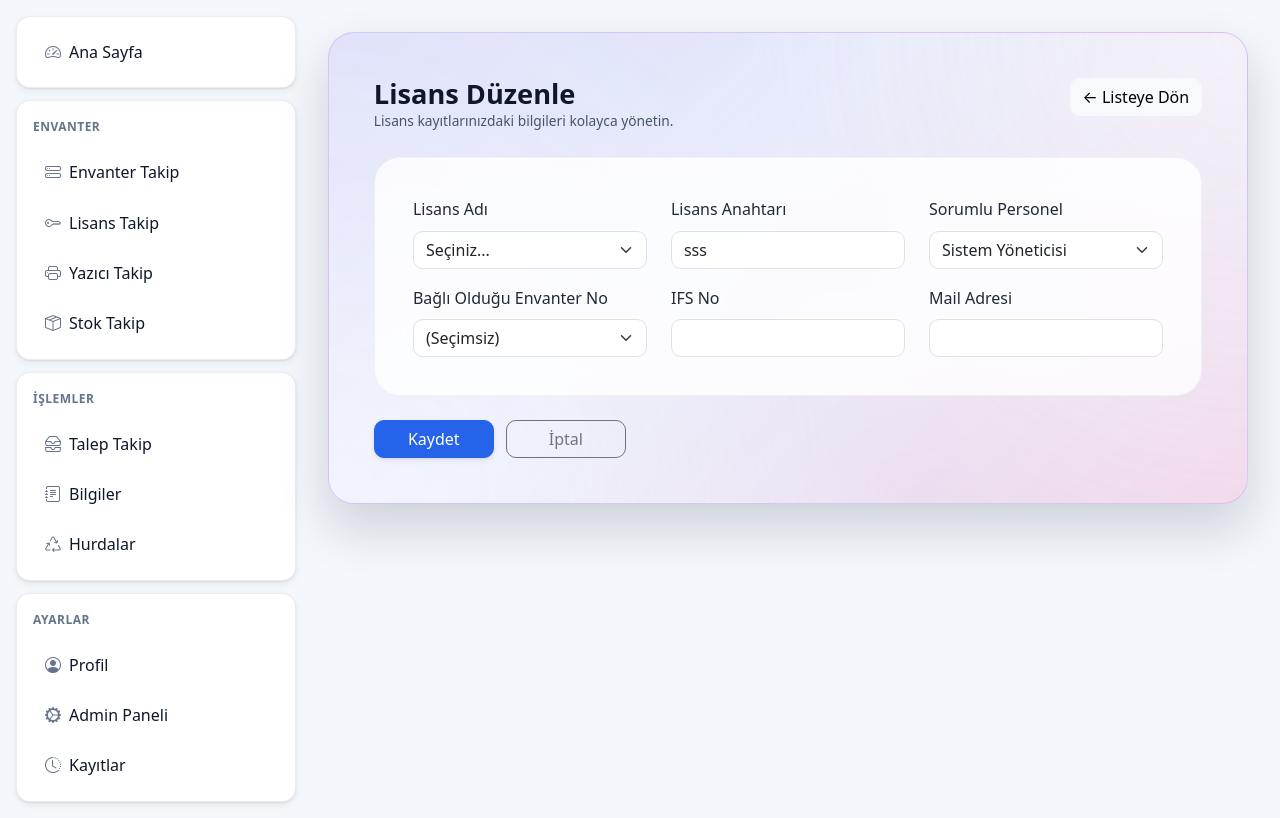
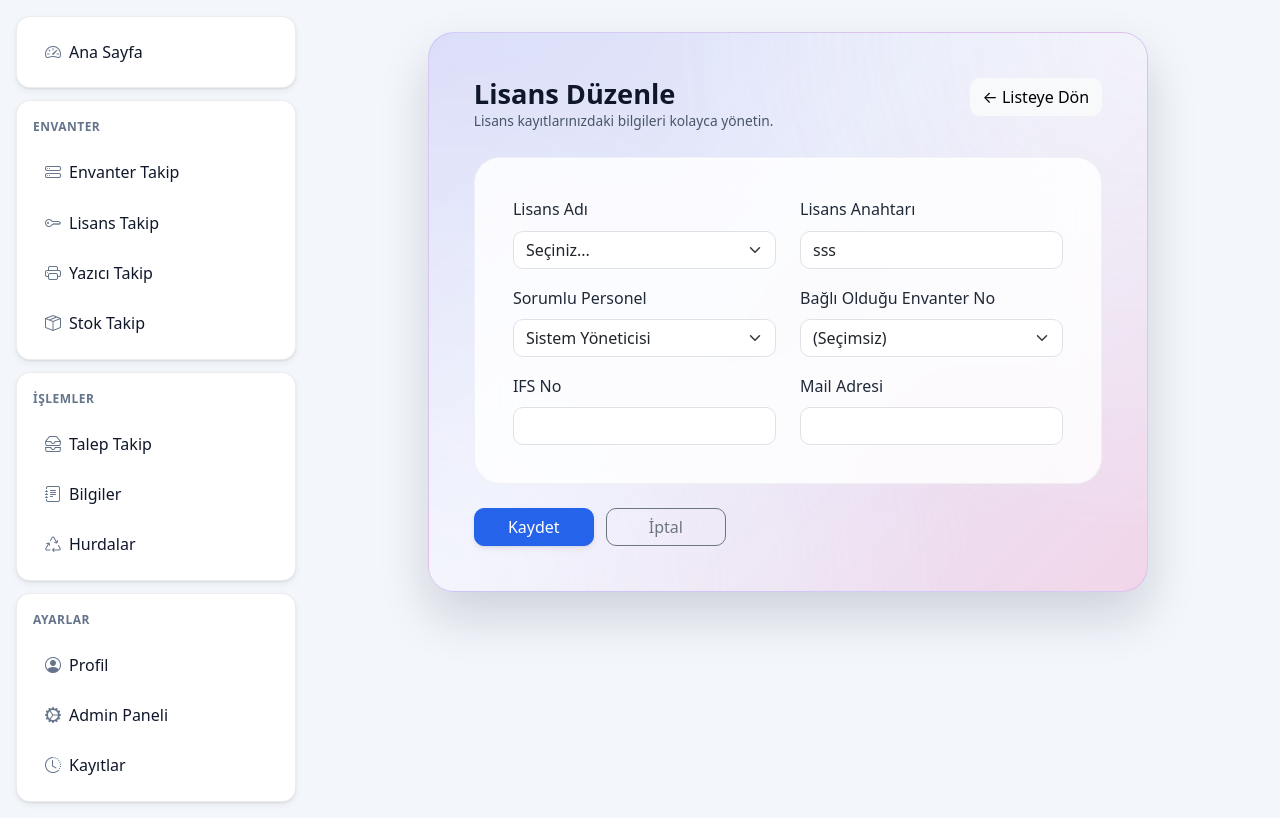
Before and after one commit to fixadd/envanter, a FastAPI app: page /lisans/1/edit in a window 1280 px wide. Shown: the part 47-865 px from the top of the page. Run offline with FastAPI, Linux system fonts and the light colour scheme; the visitor is signed in with stand-in values (Sample User, id 1); some libraries are stand-ins or nearby versions.

Commit message:
Refine assignment modals and compact edit layout

```diff
--- a/static/css/custom.css
+++ b/static/css/custom.css
@@ -843,6 +843,17 @@ tr[data-href] > td:first-child {
   min-width: 120px;
 }
 
+.form-shell--compact {
+  max-width: 720px;
+  margin: 0 auto;
+}
+
+@media (max-width: 768px) {
+  .form-shell--compact {
+    max-width: 100%;
+  }
+}
+
 .form-grid {
   display: grid;
   grid-template-columns: repeat(auto-fit, minmax(220px, 1fr));
--- a/templates/base.html
+++ b/templates/base.html
@@ -119,14 +119,14 @@
 
     <!-- iframe modal -->
     <div class="modal fade" id="iframeModal" tabindex="-1" aria-hidden="true">
-      <div class="modal-dialog modal-dialog-centered modal-lg">
+      <div class="modal-dialog modal-dialog-centered" id="iframeModalDialog">
         <div class="modal-content">
           <div class="modal-header">
             <h5 class="modal-title" id="iframeModalTitle"></h5>
             <button type="button" class="btn-close" data-bs-dismiss="modal"></button>
           </div>
           <div class="modal-body p-0">
-            <iframe id="iframeModalFrame" style="width:100%;height:70vh;border:0;"></iframe>
+            <iframe id="iframeModalFrame" style="width:100%;border:0;"></iframe>
           </div>
         </div>
       </div>
@@ -192,11 +192,36 @@ document.addEventListener("DOMContentLoaded", () => {
 // Use this for interactive elements inside rows
 function stopRowClick(e) { e.stopPropagation(); }
 
-function openModal(url, title="") {
+function openModal(url, title = "", size = "lg", height = "70vh") {
   const frame = document.getElementById("iframeModalFrame");
+  if (!frame) return;
+  frame.style.height = height || "70vh";
   frame.src = url;
-  document.getElementById("iframeModalTitle").textContent = title;
-  const modal = new bootstrap.Modal(document.getElementById("iframeModal"));
+
+  const titleEl = document.getElementById("iframeModalTitle");
+  if (titleEl) titleEl.textContent = title;
+
+  const dialog = document.getElementById("iframeModalDialog");
+  if (dialog) {
+    dialog.classList.remove(
+      "modal-sm",
+      "modal-md",
+      "modal-lg",
+      "modal-xl",
+      "modal-fullscreen"
+    );
+    if (size === "fullscreen") {
+      dialog.classList.add("modal-fullscreen");
+    } else if (size) {
+      dialog.classList.add(`modal-${size}`);
+    } else {
+      dialog.classList.add("modal-lg");
+    }
+  }
+
+  const modalEl = document.getElementById("iframeModal");
+  if (!modalEl) return;
+  const modal = new bootstrap.Modal(modalEl);
   modal.show();
 }
 window.openModal = openModal;
@@ -205,7 +230,17 @@ document.addEventListener("click", (e) => {
   const link = e.target.closest("[data-modal-url]");
   if (!link) return;
   e.preventDefault();
-  openModal(link.dataset.modalUrl, link.dataset.modalTitle || "");
+  const size = link.dataset.modalSize || "lg";
+  const height = link.dataset.modalHeight || "70vh";
+  const title = link.dataset.modalTitle || "";
+  openModal(link.dataset.modalUrl, title, size, height);
+});
+
+document.getElementById("iframeModal")?.addEventListener("hidden.bs.modal", () => {
+  const frame = document.getElementById("iframeModalFrame");
+  if (frame) {
+    frame.src = "about:blank";
+  }
 });
 
 window.addEventListener("message", (e) => {
--- a/templates/inventory/detail.html
+++ b/templates/inventory/detail.html
@@ -6,6 +6,9 @@ block content %}
   <a
     href="#"
     data-modal-url="/inventory/{{ item_id }}/edit?modal=1"
+    data-modal-title="Envanter Düzenle"
+    data-modal-size="md"
+    data-modal-height="560px"
     class="btn btn-primary btn-sm"
     >Düzenle</a
   >
--- a/templates/inventory/edit.html
+++ b/templates/inventory/edit.html
@@ -1,7 +1,7 @@
 {% extends "base.html" %}{% block title %}Envanter Düzenle{% endblock %} {%
 block content %}
 <div class="container-fluid p-3">
-  <div class="form-shell">
+  <div class="form-shell form-shell--compact">
     <div class="form-shell__header">
       <div>
         <h2 class="form-shell__title">Envanter Düzenle</h2>
--- a/templates/license_assign.html
+++ b/templates/license_assign.html
@@ -1,7 +1,7 @@
 {% extends "base.html" %} {% block title %}Lisans Atama{% endblock %} {% block
 content %}
 <div class="container-fluid p-3">
-  <div class="form-shell">
+  <div class="form-shell form-shell--compact">
     <div class="form-shell__header">
       <div>
         <h2 class="form-shell__title">Lisans Atama</h2>
--- a/templates/license_detail.html
+++ b/templates/license_detail.html
@@ -8,6 +8,9 @@ content %}
         href="#"
         class="btn btn-sm btn-primary"
         data-modal-url="/lisans/{{ item.id }}/edit?modal=1"
+        data-modal-title="Lisans Düzenle"
+        data-modal-size="md"
+        data-modal-height="560px"
         >Düzenle</a
       >
       <a href="/lisans" class="btn btn-sm btn-outline-secondary"
--- a/templates/license_form.html
+++ b/templates/license_form.html
@@ -1,7 +1,7 @@
 {% extends "base.html" %} {% block title %}Lisans {{ 'Düzenle' if license else
 'Ekle' }}{% endblock %} {% block content %}
 <div class="container-fluid p-3">
-  <div class="form-shell">
+  <div class="form-shell form-shell--compact">
     <div class="form-shell__header">
       <div>
         <h2 class="form-shell__title">
--- a/templates/printer_edit.html
+++ b/templates/printer_edit.html
@@ -1,7 +1,7 @@
 {% extends "base.html" %} {% block title %}Yazıcı Güncelle{% endblock %} {%
 block content %}
 <div class="container-fluid p-3">
-  <div class="form-shell">
+  <div class="form-shell form-shell--compact">
     <div class="form-shell__header">
       <div>
         <h2 class="form-shell__title">Yazıcı Güncelle</h2>
--- a/templates/printers_detail.html
+++ b/templates/printers_detail.html
@@ -8,6 +8,9 @@ content %}
         class="btn btn-sm btn-primary"
         href="#"
         data-modal-url="/printers/{{ p.id }}/edit?modal=1"
+        data-modal-title="Yazıcı Düzenle"
+        data-modal-size="md"
+        data-modal-height="520px"
         >Düzenle</a
       >
       <a class="btn btn-sm btn-outline-secondary" href="/printers">Geri</a>
--- a/templates/printers_edit.html
+++ b/templates/printers_edit.html
@@ -1,7 +1,7 @@
 {% extends "base.html" %} {% block title %}Yazıcı Düzenle{% endblock %} {% block
 content %}
 <div class="container-fluid p-3">
-  <div class="form-shell">
+  <div class="form-shell form-shell--compact">
     <div class="form-shell__header">
       <div>
         <h2 class="form-shell__title">Yazıcı Düzenle</h2>
```
